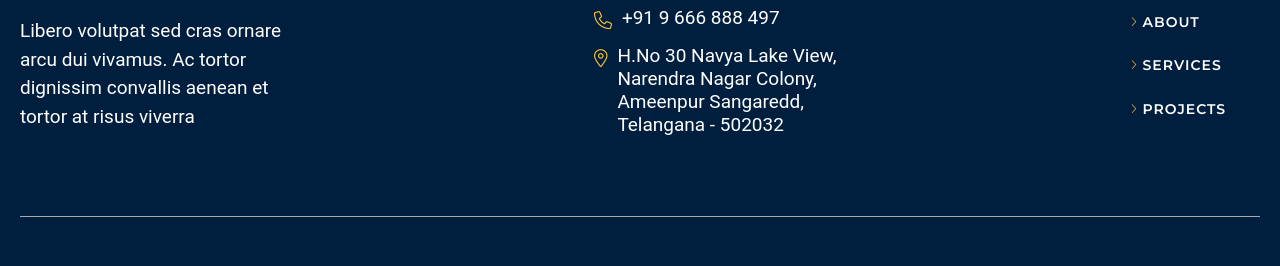
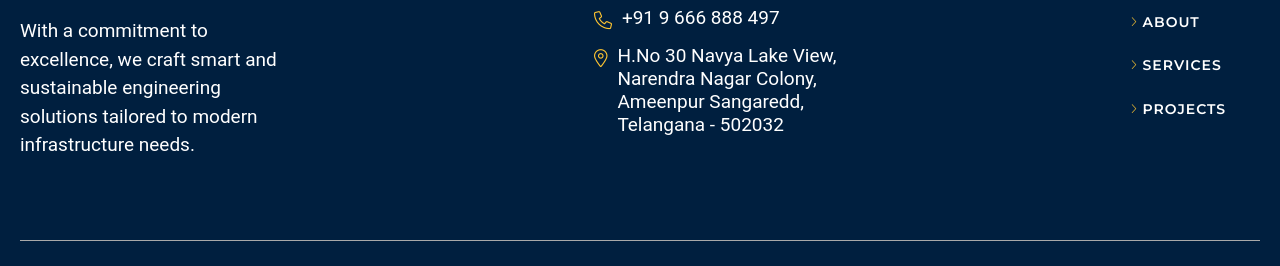
Before and after one commit to harsha892/misuja, a plain HTML site: page index.html in a window 1280 px wide. Shown: the part 7614-7880 px from the top of the page. Drawn offline with Linux system fonts and the light colour scheme; a web font is replaced by a local one.

Commit message:
updated footer content

```diff
--- a/index.html
+++ b/index.html
@@ -618,8 +618,10 @@
             <div class=footer_main>
                 <div class=footer_main-block><a class=brand href=index.html><img class=brand_logo
                             src="./img/header-logo.png" alt="Misuja Developers"> </a>
-                    <p class="footer_main-block_subtitle footer_main-block_subtitle--brand">Libero volutpat sed cras
-                        ornare arcu dui vivamus. Ac tortor dignissim convallis aenean et tortor at risus viverra</p>
+                    <p class="footer_main-block_subtitle footer_main-block_subtitle--brand">With a commitment to
+                        excellence, we craft smart and sustainable engineering solutions tailored to modern
+                        infrastructure needs.
+                    </p>
                 </div>
                 <div class=footer_main-block>
                     <h4 class=footer_main-block_title>Contacts</h4>
```
